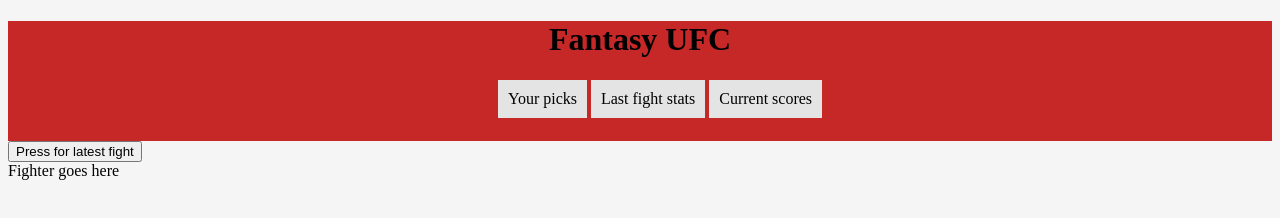
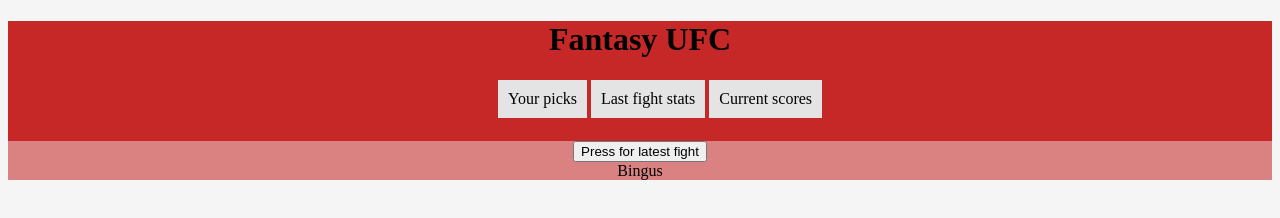
Before and after one commit to Nope01/FantasyUFC, a website: page index.html in a window 1280 px wide. Both pictures are taken after a click on the button "Press for latest fight". Drawn offline with Linux system fonts and the light colour scheme; no server answers.

Commit message:
Small consistency changes

```diff
--- a/css/index.css
+++ b/css/index.css
@@ -36,3 +36,8 @@
         }
     }
 }
+
+.main {
+    background: #da8181;
+    text-align: center;
+}
--- a/js/index.js
+++ b/js/index.js
@@ -8,13 +8,13 @@
     }
 
     button.addEventListener('click', async () => {
-        const fighter = await fetchData("http://localhost:8080/ufc/fighter/1");
-        const fighters = await fetchData("http://localhost:8080/ufc/fighters");
+        //const fighter = await fetchData("http://localhost:8080/ufc/fighter/1");
+        //const fighters = await fetchData("http://localhost:8080/ufc/fighters");
 
-        console.log(fighter.name);
-        output.textContent = fighter.name;
+        //console.log(fighter.name);
+        output.textContent = "Bingus";
 
-        console.log(fighters[0]);
+        //console.log(fighters[0]);
     });
 }
 
```
